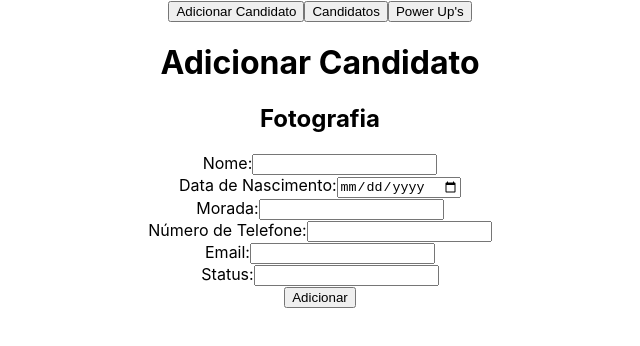
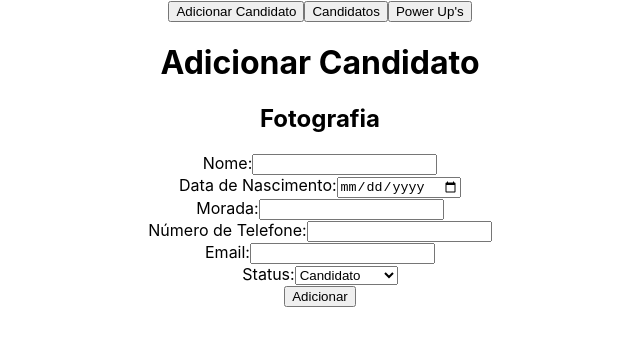
Before and after one commit to Fernot94/desafiodesignvii, a React (Create React App) app: page / in a window 1280 px wide. Both pictures are taken after a click on the button "Adicionar Candidato". Shown: the top 346 px of the page, without its empty margins (320-960 px from the left). Built offline with nearby package versions, Linux system fonts and the light colour scheme.

Commit message:
adicionadas mais coisas

```diff
--- a/src/Formulario.jsx
+++ b/src/Formulario.jsx
@@ -60,11 +60,16 @@ export default function Formulario() {
         <br />
         <label>
           Status:
-          <input
+          <select
             onChange={(ele) => setStatus(ele.target.value)}
             value={status}
-            type={"text"}
-          />
+            type={"select"}
+          >
+            <option value={status}>Candidato</option>
+            <option value={status}>Power Up # 1</option>
+            <option value={status}>Power Up # 2</option>
+            <option value={status}>Power Up # 3</option>
+          </select>
         </label>
         <br />
         <button onClick={() => setSuccess(!success)}>Adicionar</button>
```
